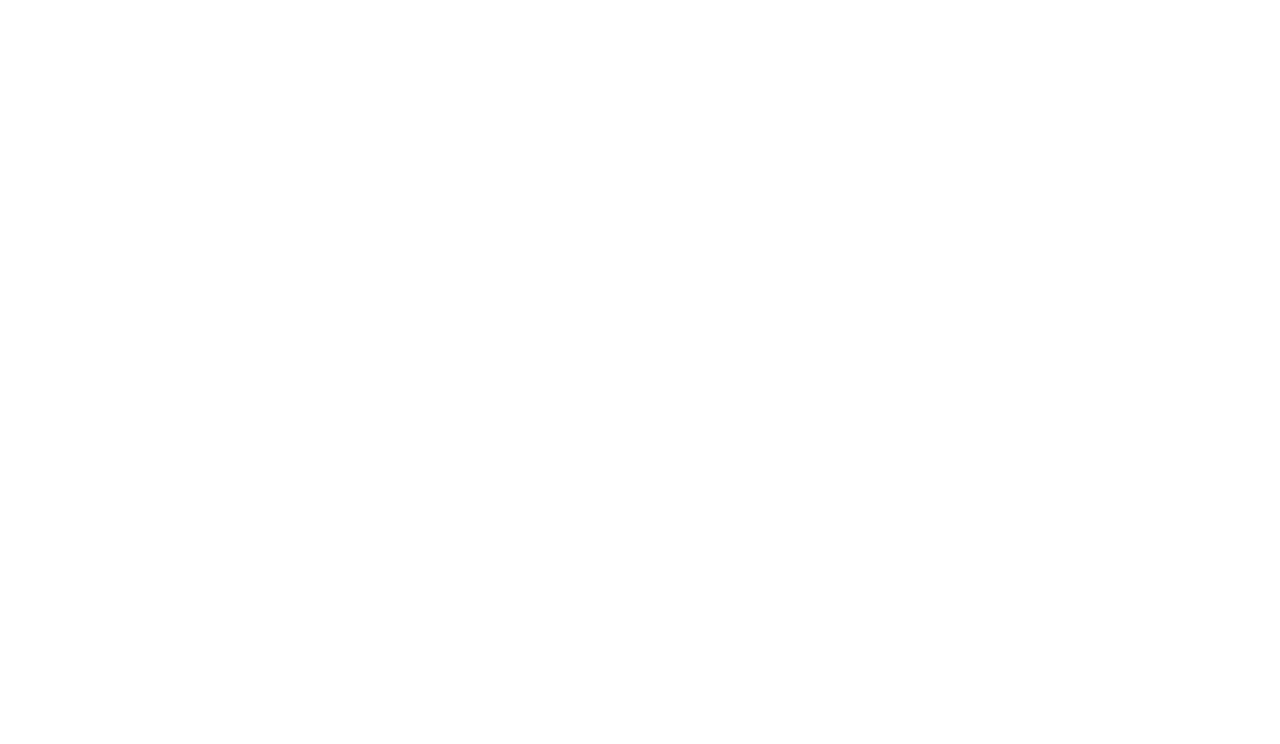
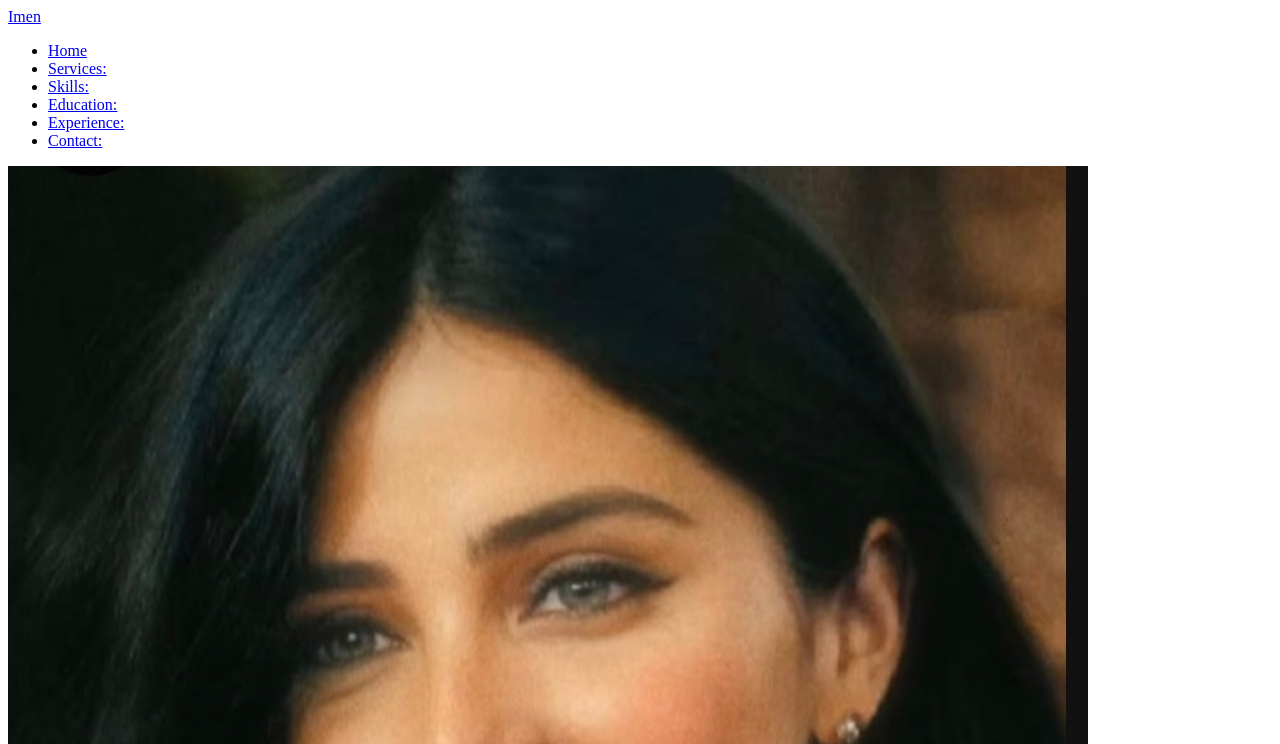
Before and after one commit to Eman1606/html_portfolio, a plain HTML site: page index.html in a window 1280 px wide. Shown: the top 744 px of the page. Drawn offline with Linux system fonts and the light colour scheme.

Commit message:
first commit

```diff
--- a/index.html
+++ b/index.html
@@ -3,9 +3,52 @@
 <head>
     <meta charset="UTF-8">
     <meta name="viewport" content="width=device-width, initial-scale=1.0">
-    <title>Document</title>
+    <title>Portfolio website</title>
+
 </head>
 <body>
+    <header>
+            <a href="#" class="logo">Imen</a>
+        <nav>
+            <ul>
+                <li><a href="#" class="active"> Home</a></li>
+                <li><a href="#" > Services: </a></li>
+                <li><a href="#" > Skills:</a></li>
+                <li><a href="#" > Education:</a></li>
+                <li><a href="#" > Experience:</a></li>
+                <li><a href="#" > Contact: </a></li>
+                <!-- n'oublie pas de les remplire -->
+
+            </ul>
+        </nav>
+
+    </header>
+    <section class="image">
+        <div class="c:\Users\lenovo\Downloads\IMG_20241217_210152.jpg">
+            <img src="image.jpg" alt=" ">
+            <!-- a ce que y'a t-il une opt de reduire la photo avant css -->
+
+        </div>
+        <div class="home-content">
+            <h1> Hi, it's MOUFFOK <span>Imen</span></h1>
+            <h3> <div class="home-content"></div> I'm a  </h3>
+            <!-- purquoi class ne marche pas sans div dans cette etape -->
+             <p>
+
+             </p> Passionate web developer, constantly evolving, specializing in the creation of modern, interactive websites and applications whith expertise in HTML, CSS, JavaScript, and other technologies. I strive to design smooth, aesthentic, and high-performing user experiences. My approach blends technical precision with creativity, aiming to deliver customized solutions that meet the unique needs of each project. Always eager to learn, i stay up to date with the latest web development trends to consistently provide innovative and high-quality products.
+             <div class="typing-text">
+                <a href="mailto:example@example.com">imen.pro01@gmail.com</a>
+
+             </div>
+            </h1>
+
+        </div>
+        <div>
+
+        </div>
+
+    </section>
+</main>
 
 </body>
 </html>
```
Also changed, not shown: image.jpg (added), 1 other file.
